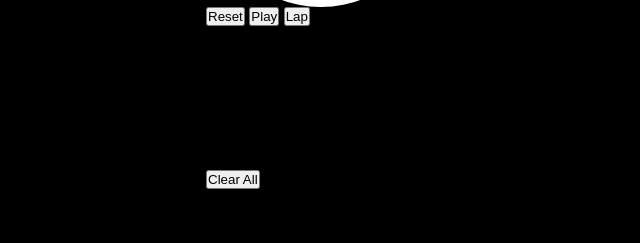
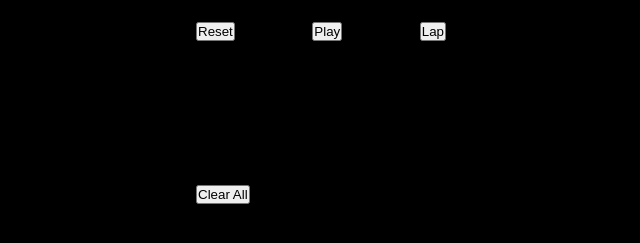
Before and after one commit to Nebenmor/PRODIGY_WD_02, a plain HTML site: page index.html in a window 1280 px wide. Shown: the part 417-660 px from the top of the page, without its empty margins (319-959 px from the left). Drawn offline with Linux system fonts and the light colour scheme.

Commit message:
implement styling for button

```diff
--- a/style.css
+++ b/style.css
@@ -51,3 +51,10 @@ body {
 .msec {
     font-size: 23px;
 }
+
+.button-wrapper {
+    width: 250px;
+    margin-top: 30px;
+    display: flex;
+    justify-content: space-between;
+}
```
